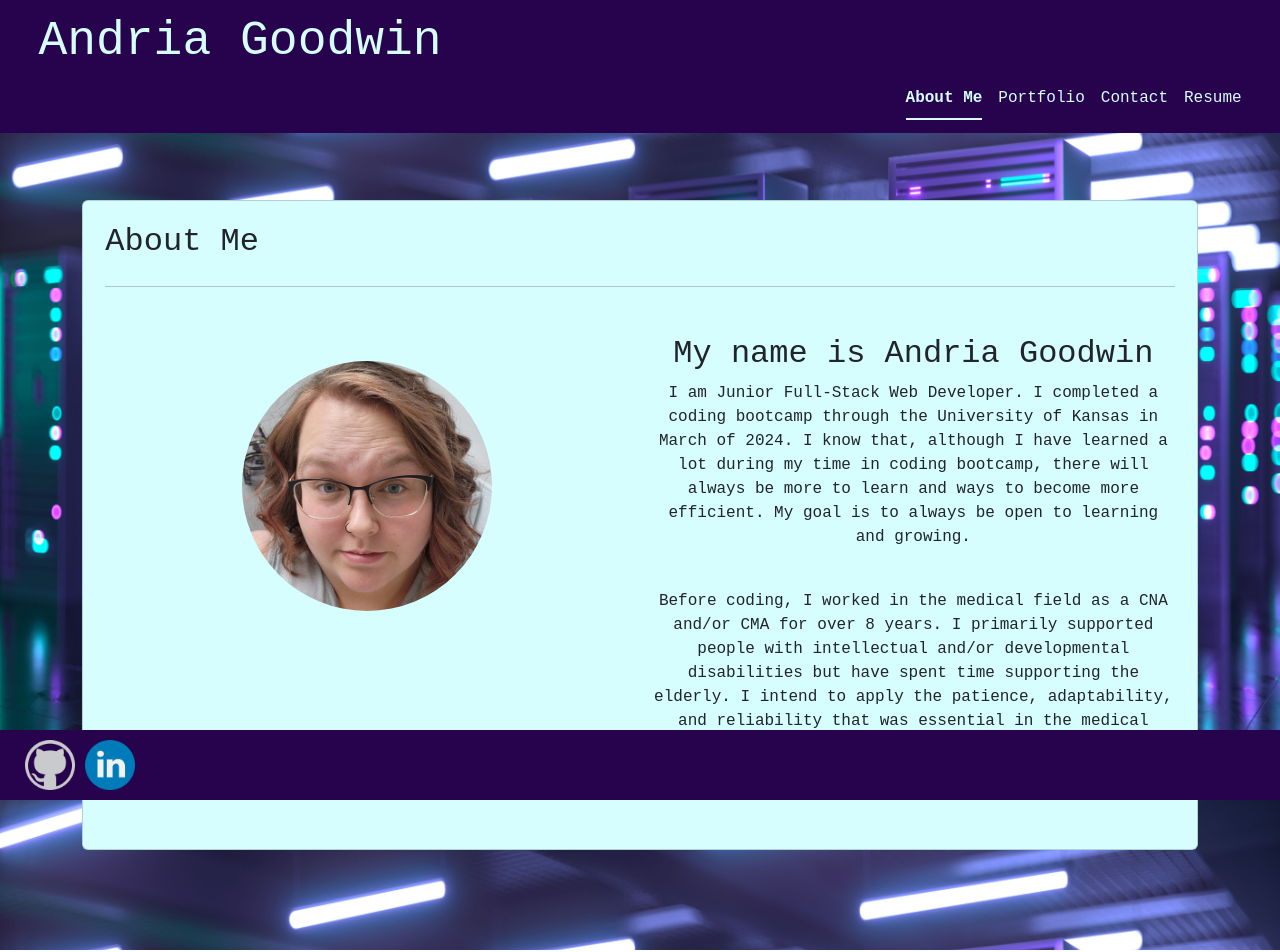
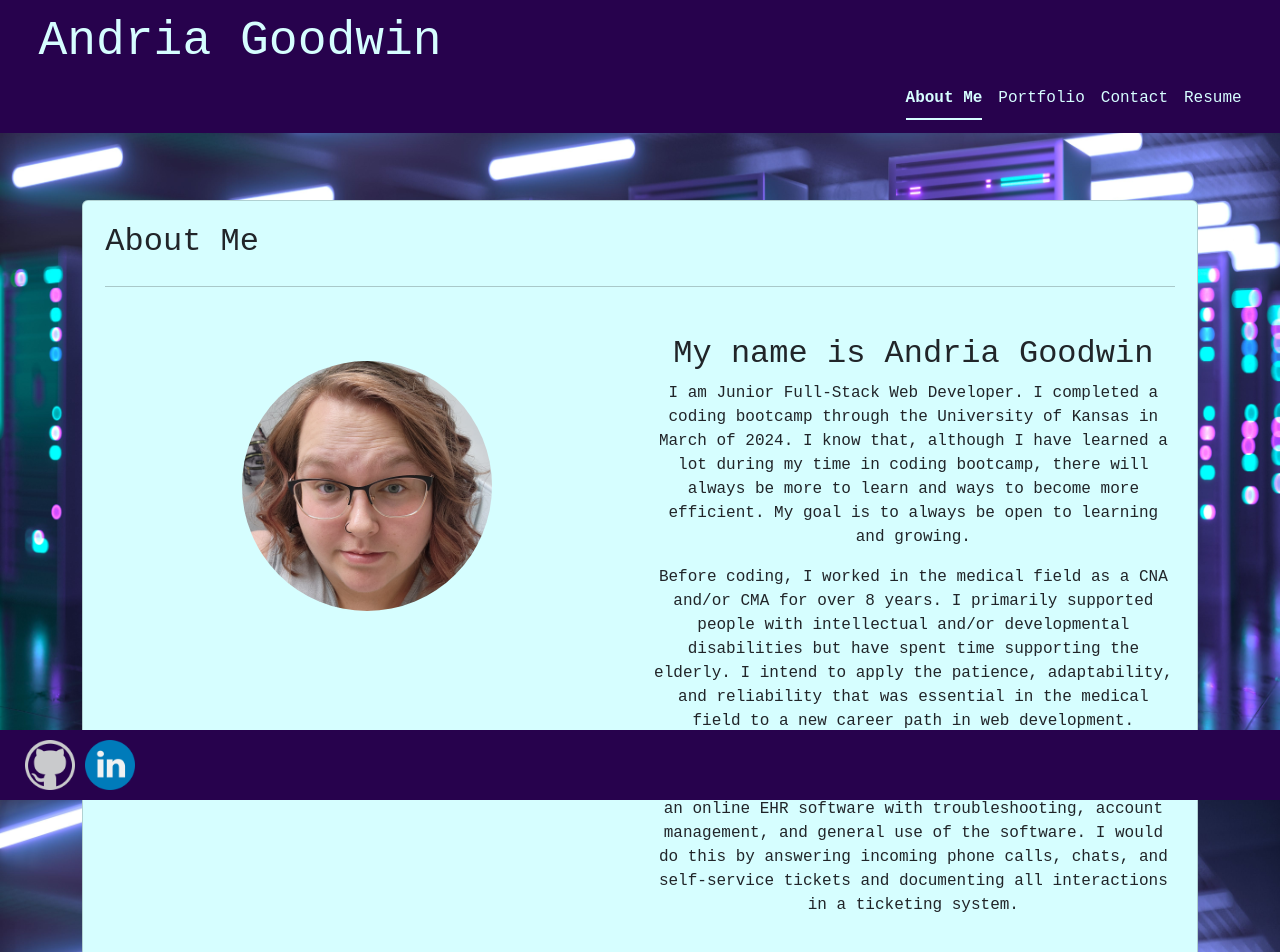
Before and after one commit to andria-goodwin/AG-portfolio, a React (Vite) app: page / in a window 1280 px wide. Shown: the top 952 px of the page. Built offline with nearby package versions, Linux system fonts and the light colour scheme.

Commit message:
updated portfolio with current info and projects

```diff
--- a/src/pages/About.jsx
+++ b/src/pages/About.jsx
@@ -10,7 +10,7 @@ const styles = {
   about: {
     textAlign: "center",
     marginTop: "3%",
-    marginBottom: "5%",
+    marginBottom: "3%",
   },
   img: {
     marginTop: "5%",
@@ -45,13 +45,18 @@ function About() {
               there will always be more to learn and ways to become more
               efficient. My goal is to always be open to learning and growing.
             </p>
-            <br/>
             <p>
               Before coding, I worked in the medical field as a CNA and/or CMA
               for over 8 years. I primarily supported people with intellectual
               and/or developmental disabilities but have spent time supporting
               the elderly. I intend to apply the patience, adaptability, and reliability
               that was essential in the medical field to a new career path in web development.
+            </p>
+            <p>Since July 2024, I have been working as a service desk analyst. In this role,
+              I have been assisting users of an online EHR software with troubleshooting,
+              account management, and general use of the software. I would do this by
+              answering incoming phone calls, chats, and self-service tickets and
+              documenting all interactions in a ticketing system.
             </p>
           </Col>
         </Row>
```
Also changed, not shown: public/assets/AG-Resume.png.
